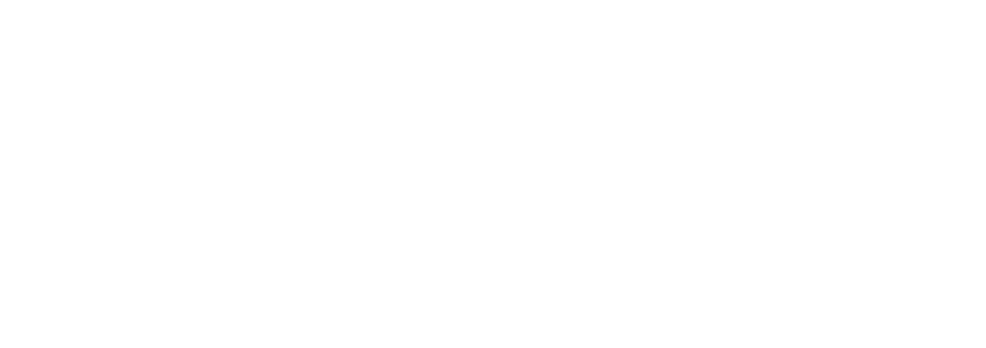
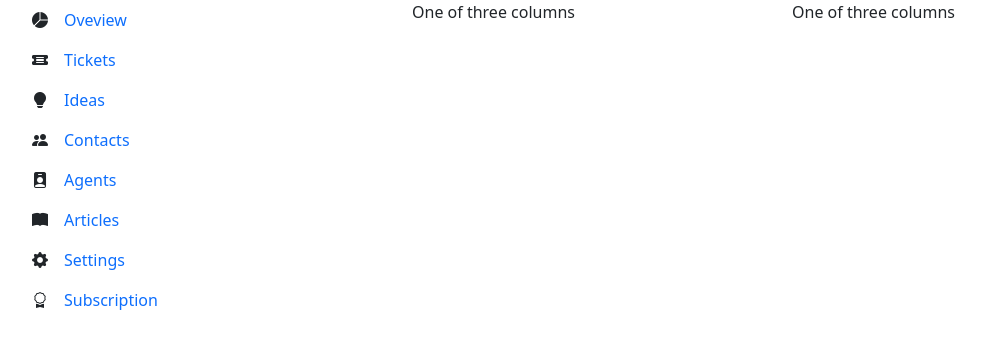
Before and after one commit to rochmarq/INM350SAA-RochelleMarquez-Bootstrap, a website: page public/index.html in a window 1280 px wide. Shown: the whole page, without its empty margins (50-1036 px from the left). Drawn offline with nearby package versions, Linux system fonts and the light colour scheme.

Commit message:
sidebar and icons

```diff
--- a/public/assets/css/styles.css
+++ b/public/assets/css/styles.css
@@ -0,0 +1,3 @@
+section {
+    /* background-color: red; */
+}
--- a/public/index.html
+++ b/public/index.html
@@ -9,12 +9,58 @@
         <link rel="stylesheet" href="/assets/css/styles.css">
     </head>
     <body>
-        <!-- make fixed nav side bar -->
+        <section class="container-fluid">
+            <!-- make fixed nav side bar -->
 
-        <!-- make nav heading overview section -->
-
-        <!-- make overview containers -->
-
+            <!-- make nav heading overview section -->
+            <div class="container text-left">
+                <div class="row">
+                  <div class="col">
+                    <ul class="nav flex-column stay">
+                        <li class="nav-item align-items-center d-flex icons">
+                            <i class="bi bi-pie-chart-fill"></i>
+                            <a class="nav-link active" href="#">Oveview</a>
+                        </li>
+                        <li class="nav-item align-items-center d-flex icons">
+                            <i class="bi bi-ticket-detailed-fill"></i>
+                            <a class="nav-link active" href="#">Tickets</a>
+                        </li>
+                        <li class="nav-item align-items-center d-flex icons">
+                            <i class="bi bi-lightbulb-fill"></i>
+                            <a class="nav-link active" href="#">Ideas</a>
+                        </li>
+                        <li class="nav-item align-items-center d-flex icons">
+                            <i class="bi bi-people-fill"></i>
+                            <a class="nav-link active" href="#">Contacts</a>
+                        </li>
+                        <li class="nav-item align-items-center d-flex icons">
+                            <i class="bi bi-person-badge-fill"></i>
+                            <a class="nav-link active" href="#">Agents</a>
+                        </li>
+                        <li class="nav-item align-items-center d-flex icons">
+                            <i class="bi bi-book-fill"></i>
+                            <a class="nav-link active" href="#">Articles</a>
+                        </li>
+                        <li class="nav-item align-items-center d-flex icons">
+                            <i class="bi bi-gear-fill"></i>
+                            <a class="nav-link active" href="#">Settings</a>
+                        </li>
+                        <li class="nav-item align-items-center d-flex icons">
+                            <i class="bi bi-award"></i>
+                            <a class="nav-link active" href="#">Subscription</a>
+                        </li>
+                    </ul>
+                  </div>
+                  <div class="col">
+                    One of three columns
+                  </div>
+                  <div class="col">
+                    One of three columns
+                  </div>
+                </div>
+              </div>
+            <!-- make overview containers -->
+        </section>
         <script src="/assets/js/main.js"></script>
     </body>
 </html>
```
